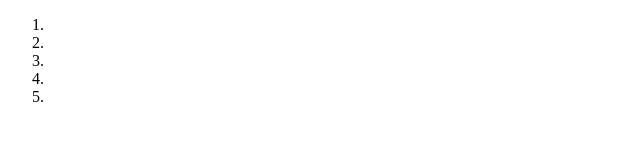
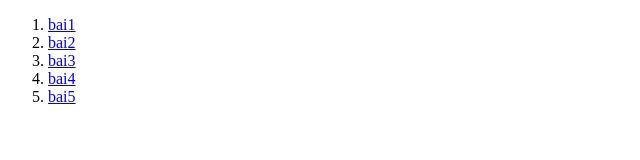
Before and after one commit to Thuynt2003/baitap-html, a plain HTML site: page index.html in a window 1280 px wide. Shown: the whole page, without its empty margins (0-640 px from the left). Drawn offline with Linux system fonts and the light colour scheme.

Commit message:
baitaphtml

```diff
--- a/index.html
+++ b/index.html
@@ -7,10 +7,10 @@
     </head>
     <body>
         <ol>
-            <li><a href="/bai1.html"></a></li>
-            <li><a href="/bai2.html"></a></li>
-            <li><a href="/bai3.html"></a></li>
-            <li><a href="/bai4.html"></a></li>
-            <li><a href="/bai5.html"></a></li>
+            <li><a href="/bai1.html" target="blank">bai1</a></li>
+            <li><a href="/bai2.html"target="blank">bai2</a></li>
+            <li><a href="/bai3.html"target="blank">bai3</a></li>
+            <li><a href="/bai4.html"target="blank">bai4</a></li>
+            <li><a href="/bai5.html"target="blank">bai5</a></li>
         </ol>
     </body>
```
